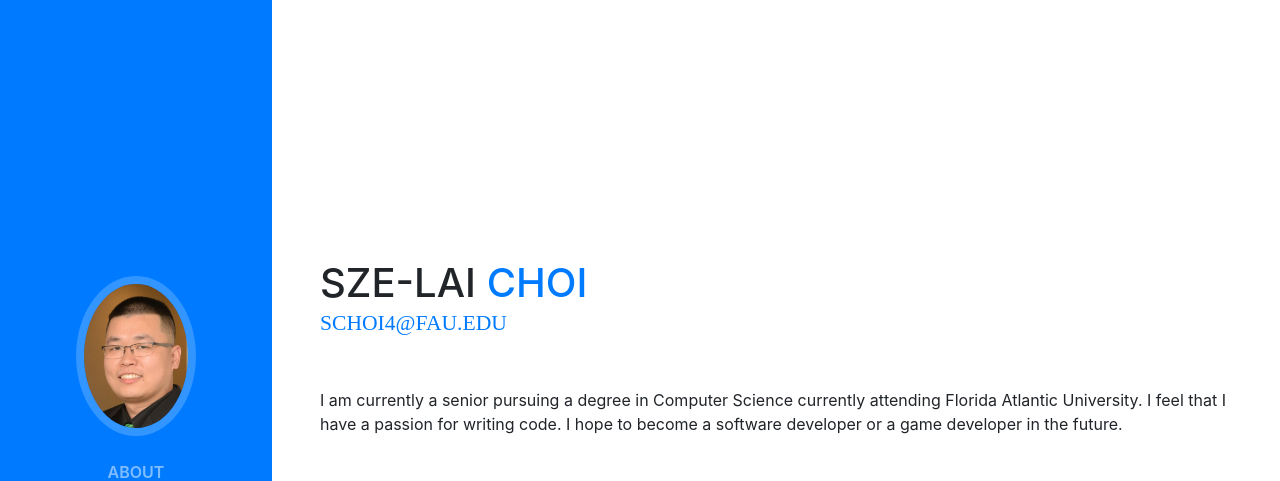
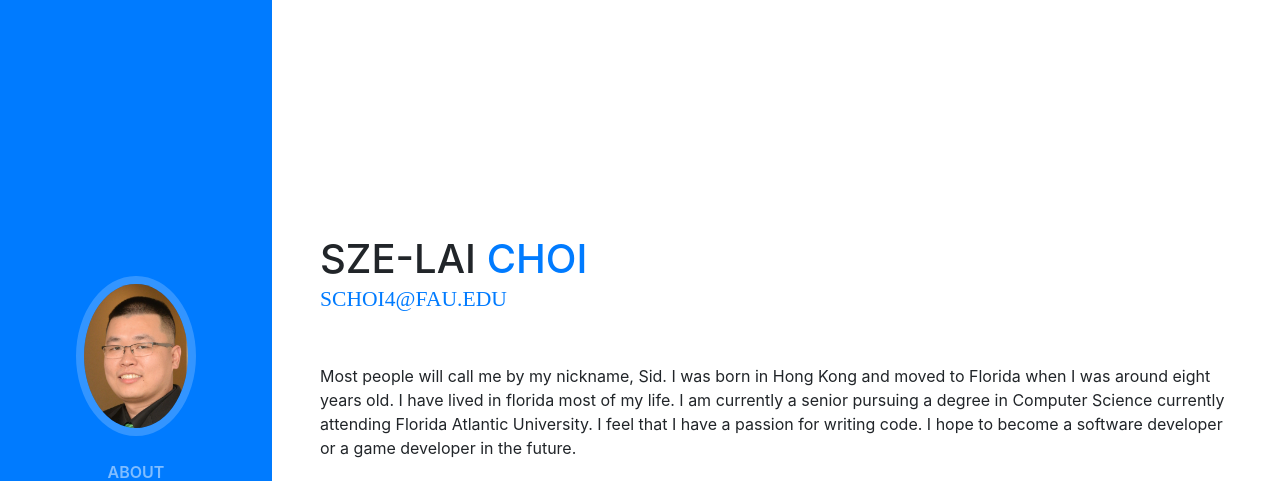
Before and after one commit to ninjasid/ninjasid.github.io, a website with bundled scripts: page index.html in a window 1280 px wide. Shown: the top 481 px of the page. Built offline with nearby package versions, Linux system fonts and the light colour scheme; a web font is replaced by a local one.

Commit message:
Update info
update

```diff
--- a/index.html
+++ b/index.html
@@ -58,7 +58,7 @@
           <div class="subheading mb-5">
             <a href="mailto:schoi4@fau.edu">schoi4@fau.edu</a>
           </div>
-          <p class="mb-5">I am currently a senior pursuing a degree in Computer Science currently attending Florida Atlantic University. I feel that I have a passion for writing code. I hope to become a software developer or a game developer in the future.</p>
+          <p class="mb-5">Most people will call me by my nickname, Sid. I was born in Hong Kong and moved to Florida when I was around eight years old. I have lived in florida most of my life. I am currently a senior pursuing a degree in Computer Science currently attending Florida Atlantic University. I feel that I have a passion for writing code. I hope to become a software developer or a game developer in the future.</p>
           <ul class="list-inline list-social-icons mb-0">
             <li class="list-inline-item">
               <a href="https://github.com/ninjasid">
```
